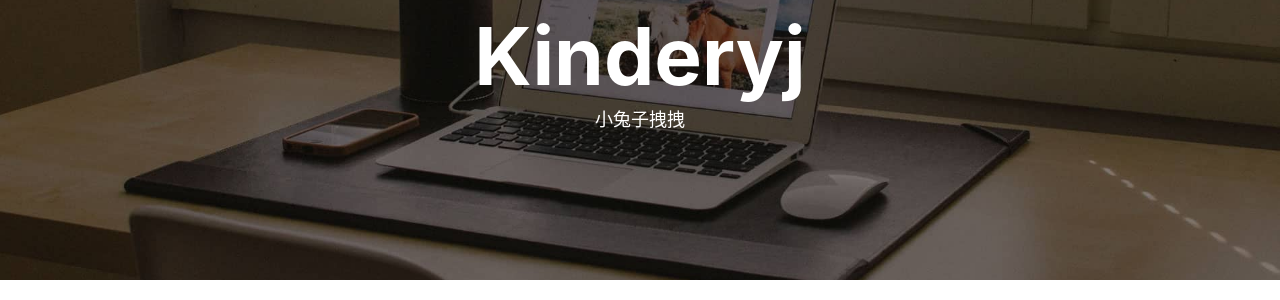
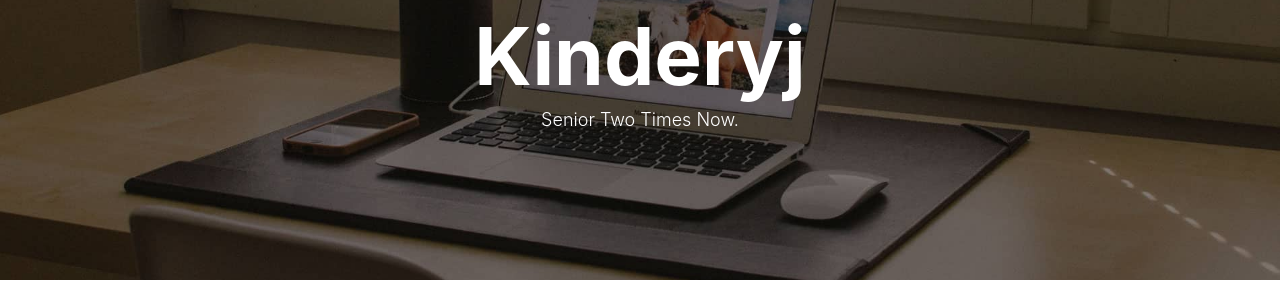
Before and after one commit to kinderyj/kinderyj.github.io, a Jekyll site: the page built from index.html, in a window 1280 px wide. Shown: the part 138-438 px from the top of the page. Built offline with Jekyll 4.4.1, drawn with Linux system fonts in a browser that asks for light colours; nearby versions of some CDN libraries; the list of posts is cut into pages by our own code; comment, search, counter and statistics services are not loaded.

Commit message:
Update index.html

```diff
--- a/index.html
+++ b/index.html
@@ -1,6 +1,6 @@
 ---
 layout: page
-description: "小兔子拽拽"
+description: "Senior Two Times Now."
 ---
 
 {% for post in paginator.posts %}
```
